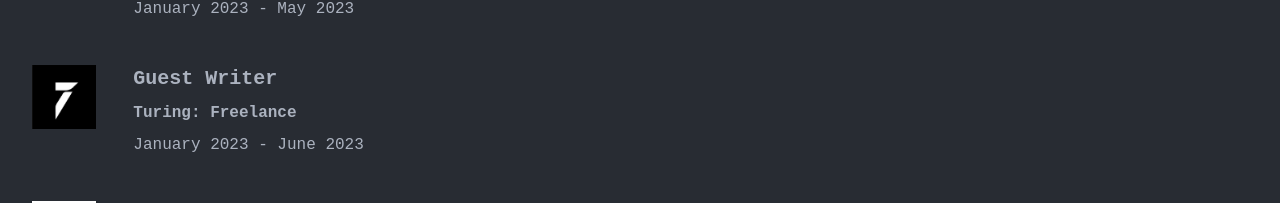
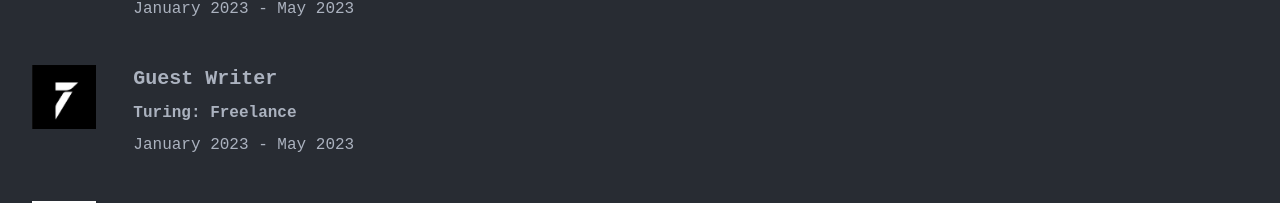
Before and after one commit to ForJessicaSake/Portfolio, a React (Create React App) app: page / in a window 1280 px wide. Shown: the part 1895-2098 px from the top of the page. Built offline with nearby package versions, Linux system fonts and the light colour scheme; no server answers.

Commit message:
fix: updated work experience

```diff
--- a/src/components/Writing.tsx
+++ b/src/components/Writing.tsx
@@ -31,7 +31,7 @@ const WritingExperience: React.FC = () => {
             image={Turing}
             title="Guest Writer"
             company="Turing: Freelance"
-            date="January 2023 - June 2023"
+            date="January 2023 - May 2023"
 
           />
         </div>
```
